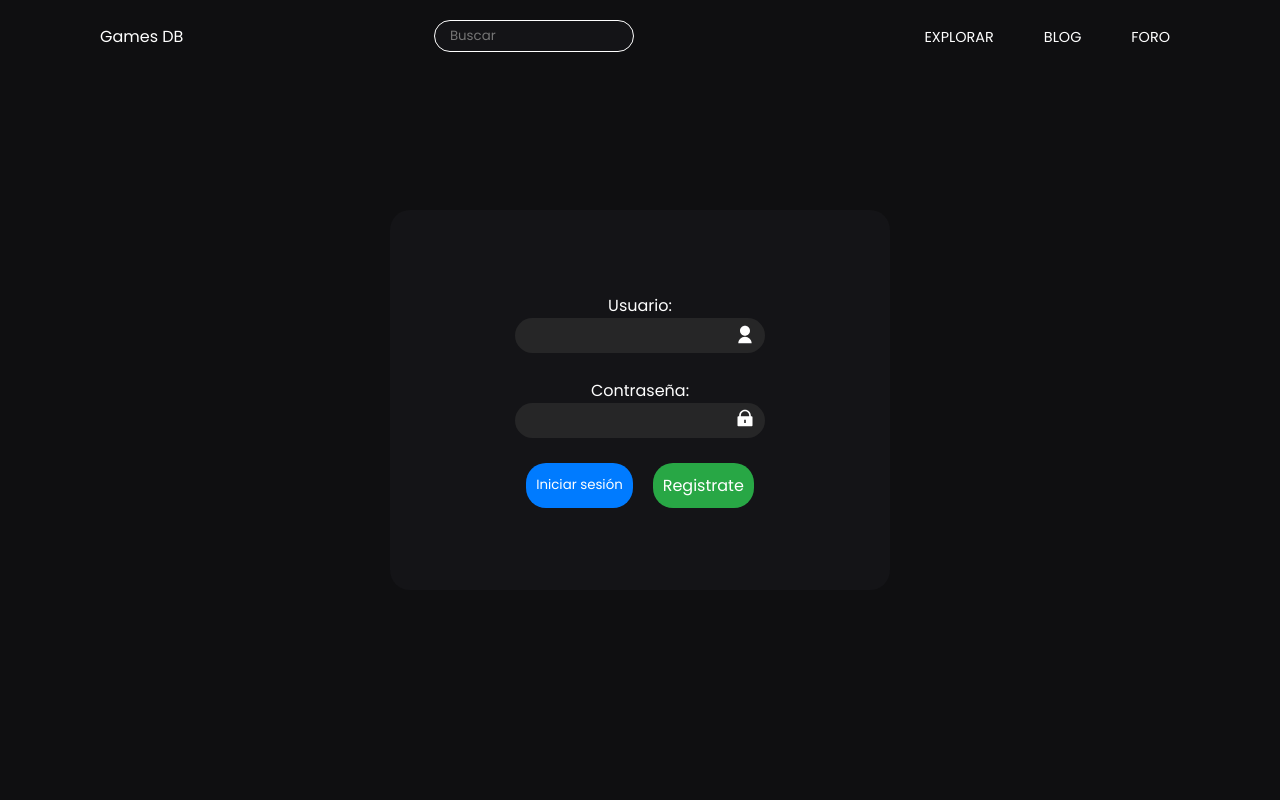
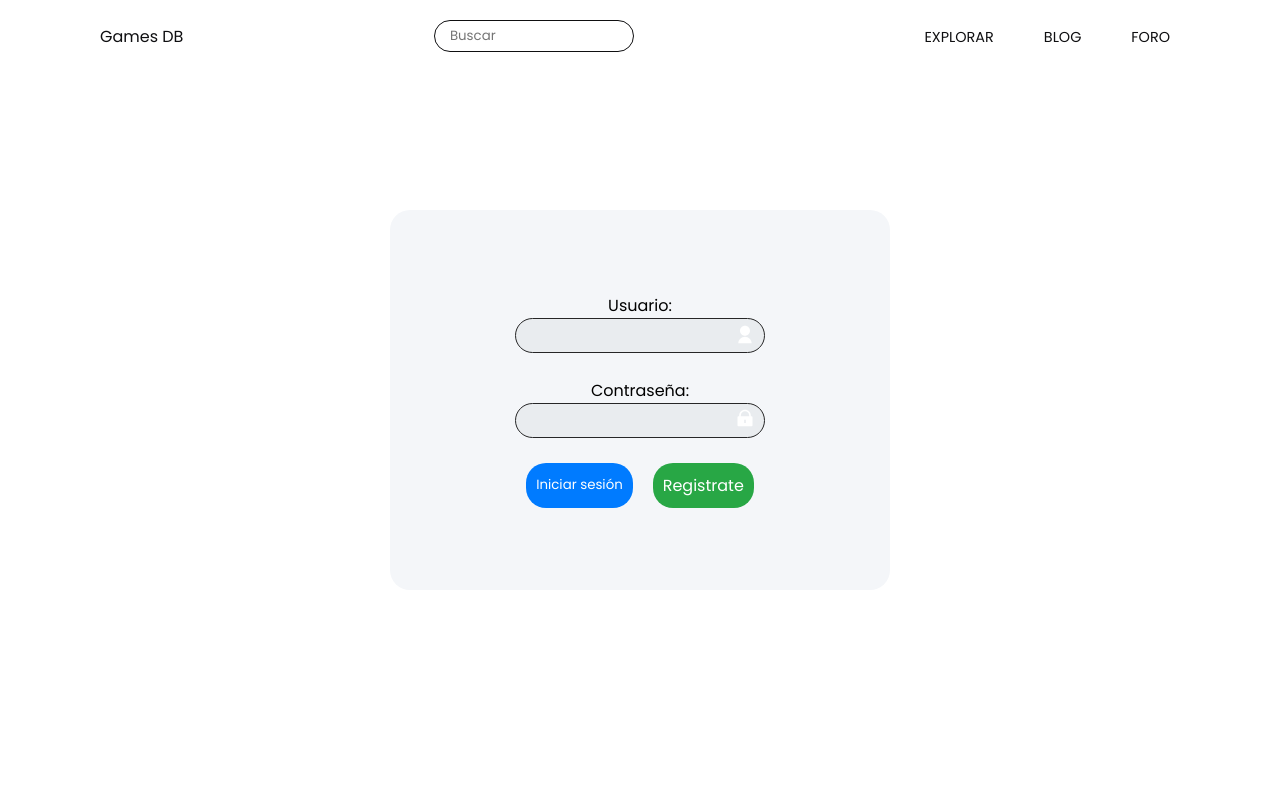
Before and after one commit to saulgutierrez/crud_login, a PHP site: page /php/login.php in a window 1280 px wide. Run offline with PHP 8.4, Linux system fonts and the light colour scheme.

Commit message:
Se adaptan los colores de la interfaz dependiendo de la configuración del navegador (modo claro/oscuro). Aún no finalizado.

```diff
--- a/css/index.css
+++ b/css/index.css
@@ -1,4 +1,8 @@
 @import url('https://fonts.googleapis.com/css2?family=Poppins:wght@400;500;600;700&display=swap');
+
+:root {
+    color-scheme: light dark;
+}
 
 * {
     margin: 0;
@@ -39,7 +43,7 @@ html {
 .card-title {
     font-size: 1.2em;
     margin: 10px 0;
-    color: #fff;
+    color: light-dark(#0f0f11, #fff);
 }
 
 .card-title:hover {
--- a/css/login.css
+++ b/css/login.css
@@ -1,4 +1,8 @@
 @import url('https://fonts.googleapis.com/css2?family=Poppins:wght@400;500;600;700&display=swap');
+
+:root {
+    color-scheme: light dark;
+}
 
 * {
     margin: 0;
@@ -23,7 +27,7 @@ body {
 
 form {
     position: relative;
-    background-color: #141417;
+    background-color: light-dark(#f4f6f9,#141417);
     width: 500px;
     height: 380px;
     display: flex;
@@ -31,14 +35,14 @@ form {
     align-items: center;
     flex-direction: column;
     border-radius: 20px;
-    color: #fff;
+    color: light-dark (#141417, #fff);
 }
 
 form input[type=text], form input[type=password] {
-    background-color: #262627;
-    border: none;
+    background-color: light-dark(#e9ecef, #262627);
+    border: 1px solid light-dark(#262627, transparent);
     outline: none;
-    color: #fff;
+    color: light-dark(#262627, #fff);
     border-radius: 20px;
     height: 35px;
     padding: 15px 10px;
@@ -46,8 +50,8 @@ form input[type=text], form input[type=password] {
 }
 
 form input[type=text]:focus, form input[type=password]:focus {
-    border: 1px solid #fff;
-    background-color: #141417;
+    border: 1px solid light-dark(#262627, #fff);
+    background-color: light-dark(#fff, #141417);
 }
 
 .group-buttons button {
--- a/css/navbar.css
+++ b/css/navbar.css
@@ -1,4 +1,8 @@
 @import url('https://fonts.googleapis.com/css2?family=Poppins:wght@400;500;600;700&display=swap');
+
+:root {
+    color-scheme: light dark;
+}
 
 * {
     margin: 0;
@@ -13,7 +17,7 @@ html {
 
 body {
     font-size: 1.6rem;
-    background-color: #0f0f11;
+    background-color: light-dark(#ffffff, #0f0f11);
     width: 100%;
     height: 100vh;
     display: flex;
@@ -30,21 +34,21 @@ nav {
     display: flex;
     justify-content: space-between;
     align-items: center;
-    background-color: #0f0f11;
+    background-color: light-dark(#ffffff, #0f0f11) ;
 }
 
 nav .logo {
     text-decoration: none;
-    color: #fff;
+    color: light-dark(#0f0f11, #fff);
     z-index: 1000;
 }
 
 input {
-    background-color: #141417;
-    border: 1px solid #fff;
+    background-color: light-dark(#ffffff, #0f0f11);
+    border: 1px solid light-dark(#0f0f11, #fff);
     outline: none;
     width: 200px;
-    color: #fff;
+    color: light-dark(#0f0f11, #fff);
     padding: 5px 15px;
     border-radius: 20px;
 }
@@ -69,11 +73,12 @@ nav .navbar li a {
     transition: 0.3s;
     font-size: 0.9em;
     text-transform: uppercase;
-    color: #fff;
+    color: light-dark(#0f0f11, #ffffff);
 }
 
 nav .navbar li a:hover {
-    background-color: #007bff;
+    background-color: light-dark(#fff, #007bff);
+    border: 1px solid light-dark(#007bff, transparent);
     padding: 10px 50px;
     border-radius: 20px;
 }
```
Also changed, not shown: css/dashboard.css (+10 -5 lines), css/delete-profile.css (+11 -7 lines), css/header.css (+14 -9 lines), css/sign-in.css (+11 -7 lines), css/view-post.css (+13 -8 lines).
